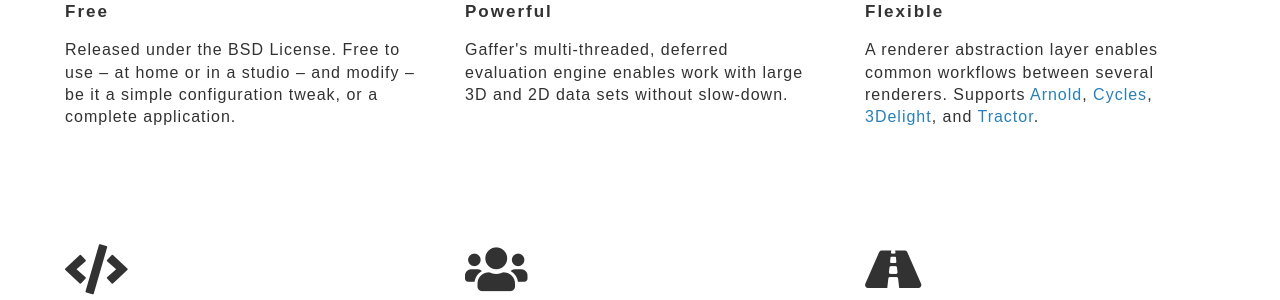
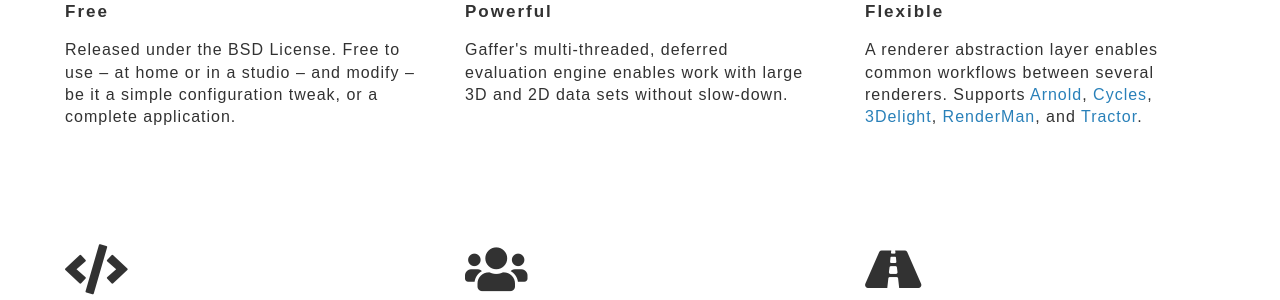
Before and after one commit to GafferHQ/gafferhq.github.io, a Jekyll site: the page built from index.html, in a window 1280 px wide and 900 px high, scrolled down 3502 px. Shown: the part 152-452 px from the top of the window. Built offline with Jekyll 4.4.1, drawn with Linux system fonts in a browser that asks for light colours; some web fonts are replaced; the list of posts is cut into pages by our own code.

Commit message:
Index : Add RenderMan to homepage

```diff
--- a/index.html
+++ b/index.html
@@ -107,7 +107,7 @@
         <div class="col-md-4 mb-30 mt-60">
             <div class="page-icon-top pb-0"><i class="fa fa-cogs"></i></div>
             <h4>Flexible</h4>
-            <p>A renderer abstraction layer enables common workflows between several renderers. Supports <a href="https://www.arnoldrenderer.com" alt="Arnold homepage">Arnold</a>, <a href="https://www.cycles-renderer.org" alt="Cycles homepage">Cycles</a>, <a href="https://www.3delight.com" alt="3Delight homepage">3Delight</a>, and <a href="https://renderman.pixar.com/products/tools/tractor.html" alt="Tractor homepage">Tractor</a>.</p>
+            <p>A renderer abstraction layer enables common workflows between several renderers. Supports <a href="https://www.arnoldrenderer.com" alt="Arnold homepage">Arnold</a>, <a href="https://www.cycles-renderer.org" alt="Cycles homepage">Cycles</a>, <a href="https://www.3delight.com" alt="3Delight homepage">3Delight</a>, <a href="https://renderman.pixar.com" alt="RenderMan homepage">RenderMan</a>, and <a href="https://renderman.pixar.com/products/tools/tractor.html" alt="Tractor homepage">Tractor</a>.</p>
         </div>
     </div>
     <div class="row pt-15">
```
